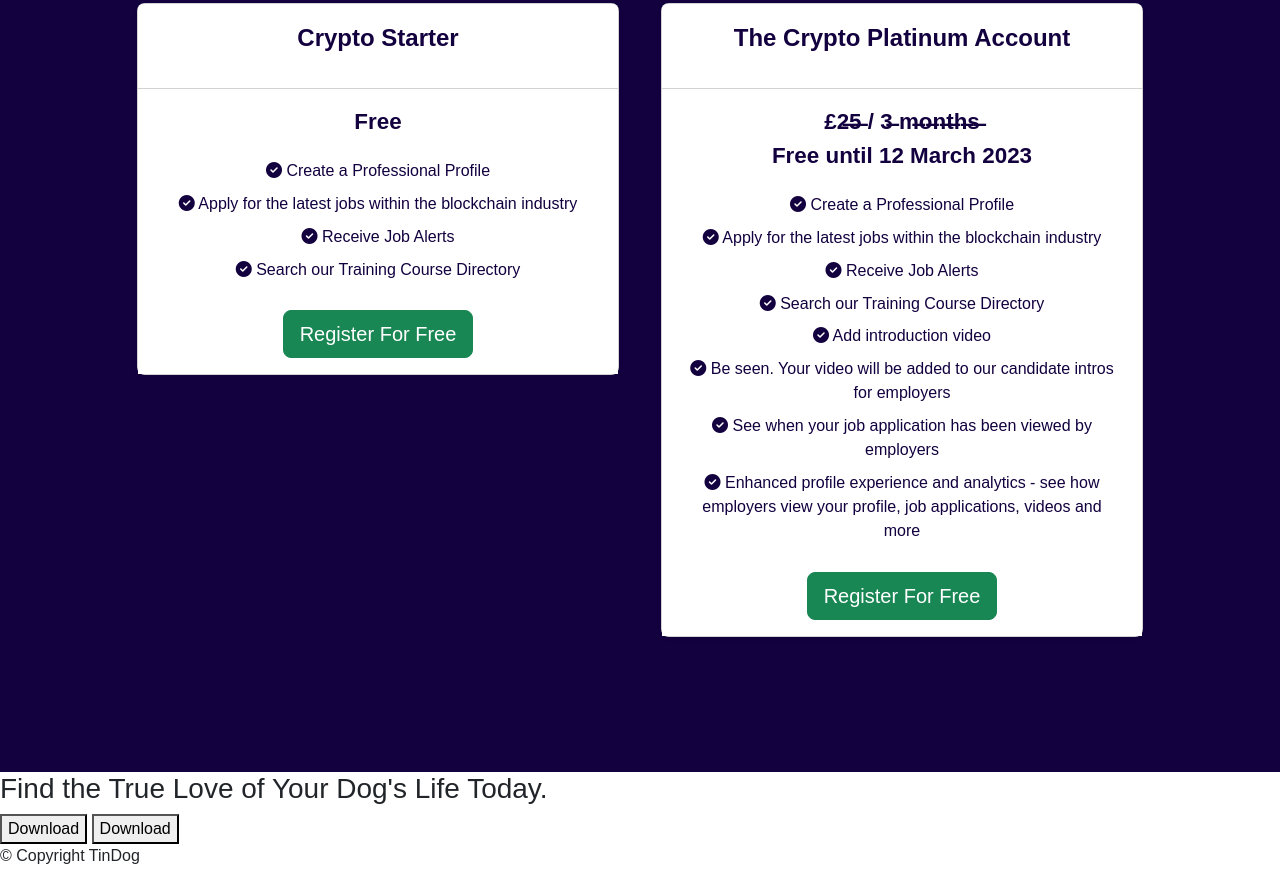
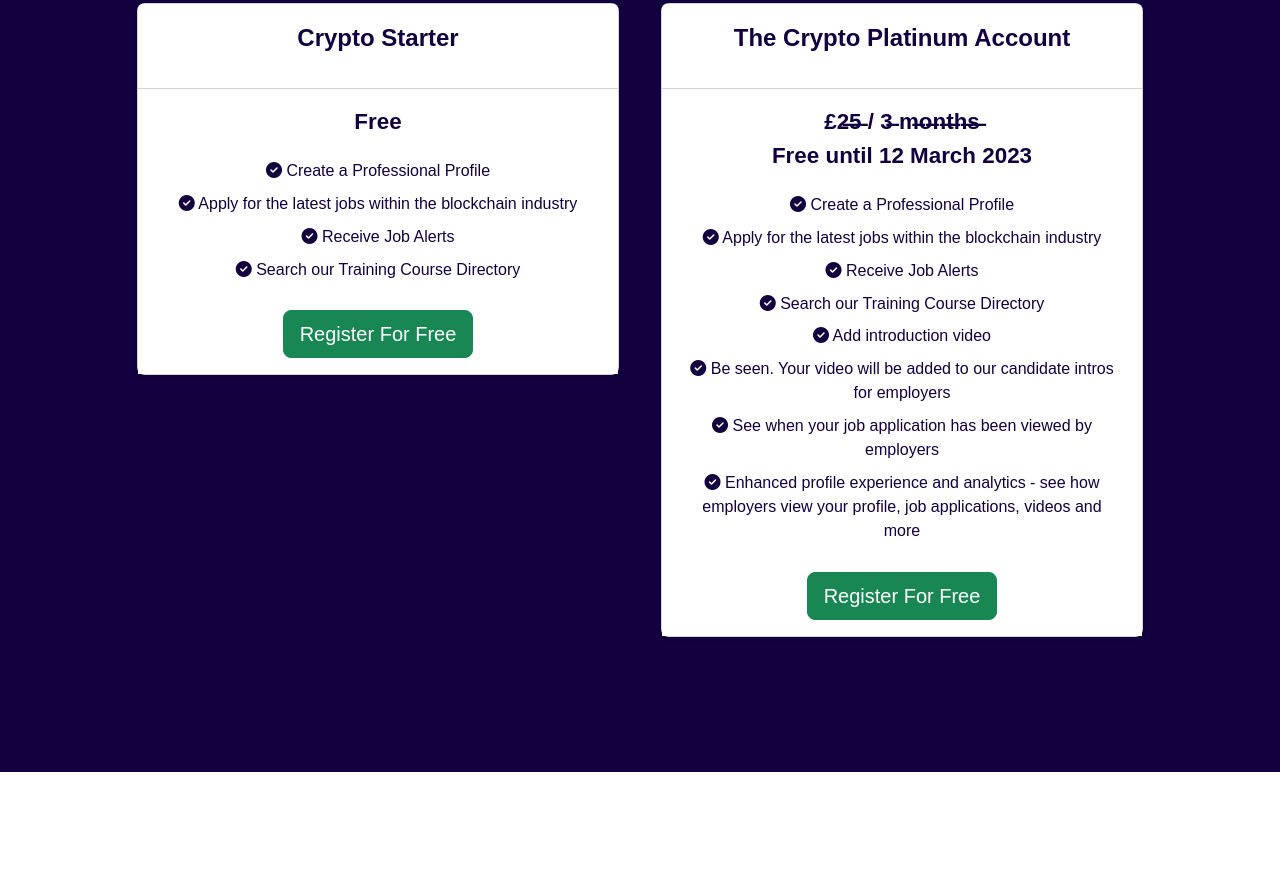
Before and after one commit to aide001/latestlanding, a plain HTML site: page index.html in a window 1280 px wide. Shown: the part 2392-3276 px from the top of the page. After the commit the page ends 3164 px from the top, so only its background shows below. Drawn offline with nearby package versions, Linux system fonts and the light colour scheme.

Commit message:
Update index.html

```diff
--- a/index.html
+++ b/index.html
@@ -276,27 +276,6 @@
 
 
 
-  </section>
-
-
-  <!-- Call to Action -->
-
-  <section id="cta">
-
-    <h3>Find the True Love of Your Dog's Life Today.</h3>
-    <button type="button">Download</button>
-    <button type="button">Download</button>
-
-  </section>
-
-
-  <!-- Footer -->
-
-  <footer id="footer">
-
-    <p>© Copyright TinDog</p>
-
-  </footer>
 
 
 </body>
```
